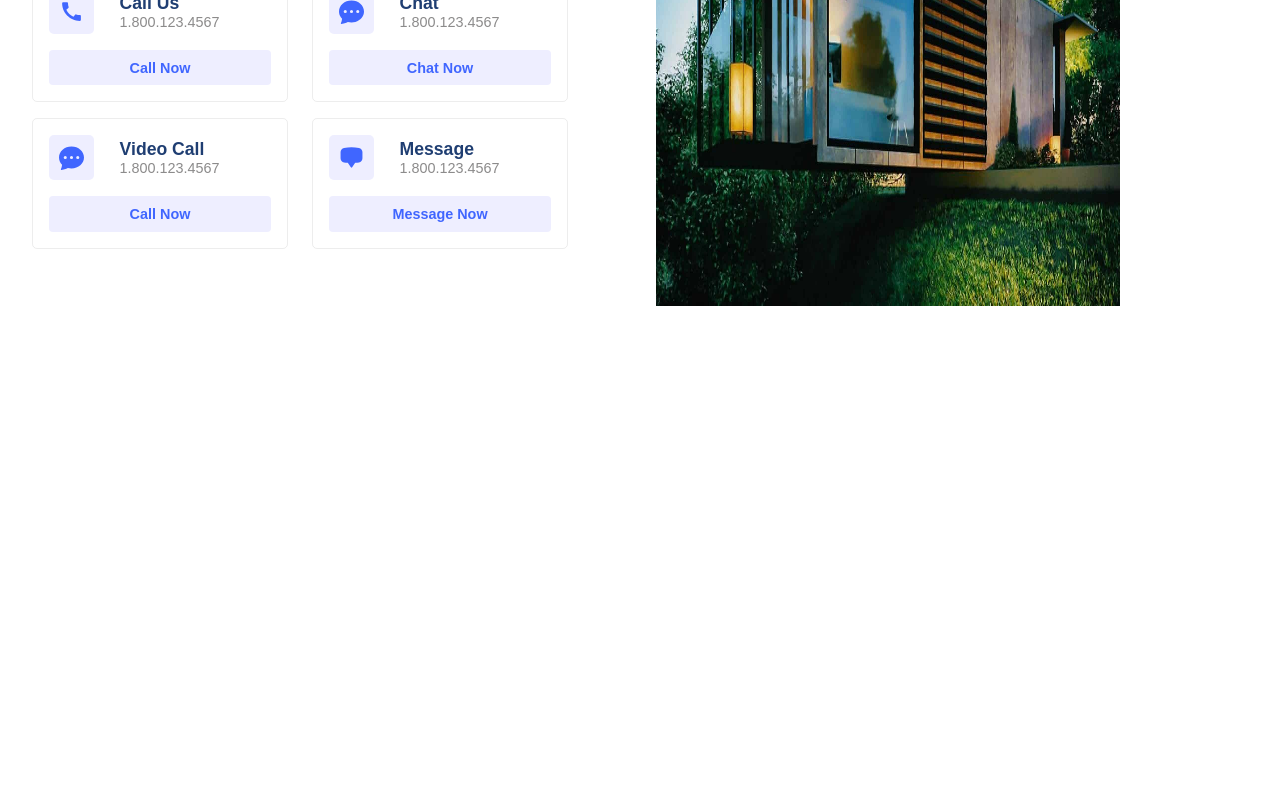
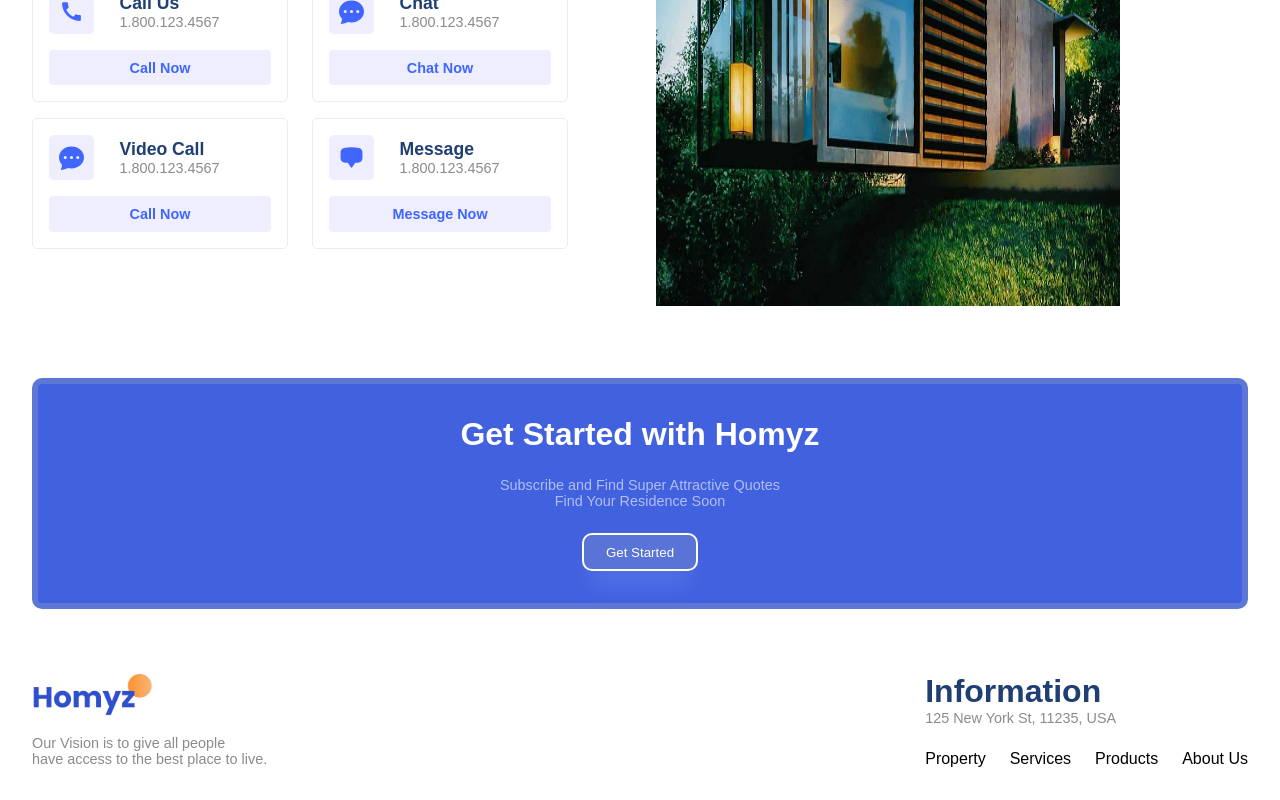
Before and after one commit to laslomcd/react-real-estate, a React (Vite) app: page / in a window 1280 px wide. Shown: the part 2271-3071 px from the top of the page. Before the commit the page ends 2617 px from the top, so only its background shows below. Built offline with nearby package versions, Linux system fonts and the light colour scheme.

Commit message:
finished desktop version

```diff
--- a/src/App.jsx
+++ b/src/App.jsx
@@ -5,6 +5,8 @@
 import "./App.css";
 import Value from "./components/Value/Value";
 import Contact from "./components/Contact/Contact";
+import GetStarted from "./components/GetStarted/GetStarted";
+import Footer from "./components/Footer/Footer";
 
 function App() {
 	return (
@@ -18,6 +20,8 @@
 			<Residences />
 			<Value />
 			<Contact />
+			<GetStarted />
+			<Footer />
 		</div>
 	);
 }
--- /dev/null
+++ b/src/components/Footer/Footer.css
@@ -0,0 +1,13 @@
+.f-container {
+	justify-content: space-between;
+}
+
+.f-left {
+	gap: 1rem;
+}
+
+.f-menu {
+	gap: 1.5rem;
+	margin-top: 1.5rem;
+	font-weight: 500;
+}
--- /dev/null
+++ b/src/components/Footer/Footer.jsx
@@ -0,0 +1,30 @@
+import React from "react";
+import "./Footer.css";
+
+const Footer = () => {
+	return (
+		<section className="f-wrapper">
+			<div className="paddings innerWidth flexCenter f-container">
+				<div className="flexColStart f-left">
+					<img src="./logo2.png" alt="" width={120} />
+					<span className="secondaryText">
+						Our Vision is to give all people <br />
+						have access to the best place to live.
+					</span>
+				</div>
+				<div className="flexColStart f-right">
+					<span className="primaryText">Information</span>
+					<span className="secondaryText">125 New York St, 11235, USA</span>
+					<div className="flexCenter f-menu">
+						<span>Property</span>
+						<span>Services</span>
+						<span>Products</span>
+						<span>About Us</span>
+					</div>
+				</div>
+			</div>
+		</section>
+	);
+};
+
+export default Footer;
--- /dev/null
+++ b/src/components/GetStarted/GetStarted.css
@@ -0,0 +1,24 @@
+.inner-container {
+	gap: 1.5rem;
+	background: #4161df;
+	padding: 2rem;
+	border-radius: 10px;
+	border: 6px solid #5d77d6;
+	text-align: center;
+}
+
+.inner-container .primaryText {
+	color: white;
+	font-weight: 600;
+}
+
+.inner-container .secondaryText {
+	color: rgba(255, 255, 255, 0.587);
+}
+
+.inner-container .button {
+	background: #5a73d7;
+	border: 2px solid white;
+	box-shadow: var(--shadow);
+	border-radius: 10px;
+}
--- /dev/null
+++ b/src/components/GetStarted/GetStarted.jsx
@@ -0,0 +1,23 @@
+import React from "react";
+import "./GetStarted.css";
+
+const GetStarted = () => {
+	return (
+		<section className="g-wrapper">
+			<div className="paddings innerWidth g-container">
+				<div className="flexColCenter inner-container">
+					<span className="primaryText">Get Started with Homyz</span>
+					<span className="secondaryText">
+						Subscribe and Find Super Attractive Quotes <br />
+						Find Your Residence Soon
+					</span>
+					<button className="button">
+						<a href="mailto:general@homyz.com">Get Started</a>
+					</button>
+				</div>
+			</div>
+		</section>
+	);
+};
+
+export default GetStarted;
```
